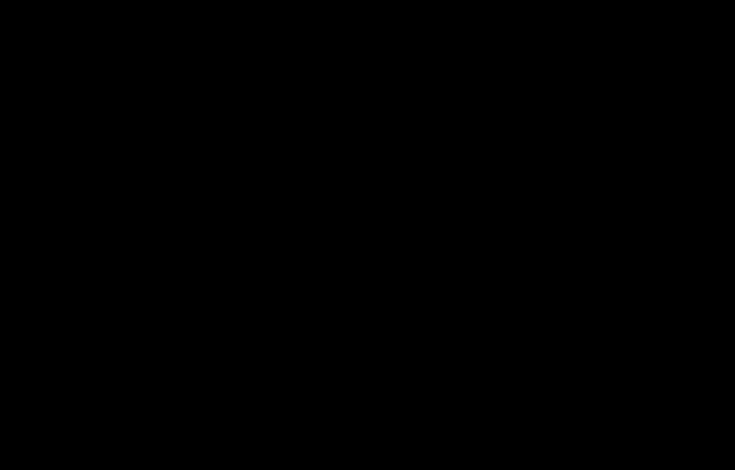
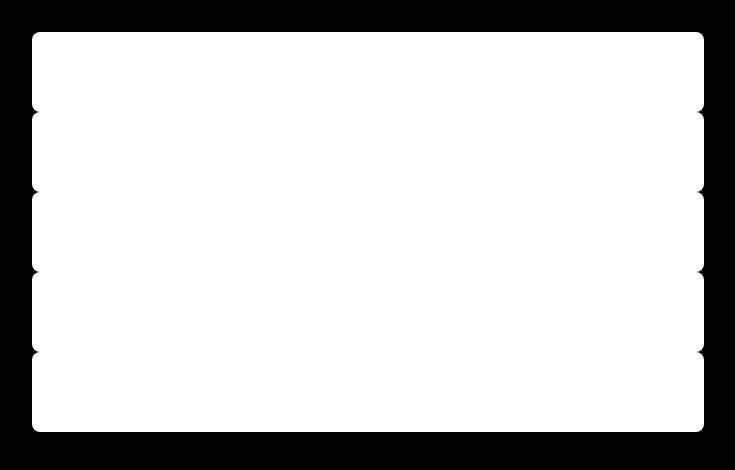
Before and after one commit to kv-n/kickit-react, a React (Create React App) app: page /profile in a window 1280 px wide. Shown: the top 470 px of the page, without its empty margins (0-735 px from the left). Built offline with nearby package versions, Linux system fonts and the light colour scheme.

Commit message:
adds input feilds on profile page

```diff
--- a/src/App.js
+++ b/src/App.js
@@ -3,6 +3,7 @@
 import './App.css';
 import ShowShoe from './Components/ShowShoe/ShowShoe'
 import ShoeIndex from './Components/ShoeIndex/ShoeIndex'
+import Profile from './Components/Profile/Profile'
 import { Route, Switch } from 'react-router-dom'
 import Splash from './Components/Landing/Landing'
 
@@ -39,7 +40,7 @@
           <Route exact path={'/'} component={() => <Splash />} />
           <Route exact path={'/shoes'} component={() => <ShoeIndex />} />
           <Route exact path={'/shoes/:id'} component={() => <ShowShoe />} />
-          <Route exact path={'/profile'} component={() => <div>this is the user profile route</div>} />
+          <Route exact path={'/profile'} component={() => <Profile />} />
         </Switch>
 
       </div>
--- a/src/Components/Profile/Profile.css
+++ b/src/Components/Profile/Profile.css
@@ -0,0 +1,15 @@
+.Profile-Container {
+    display: flex;
+    flex-direction: column;
+    padding: 2rem;
+}
+
+.Profile-Container input {
+    width: 40rem;
+    height: 3rem;
+    border: 0rem solid #fff;
+    border-radius: .5rem;
+    padding: 1rem;
+    outline: none;
+    font-size: 2rem;
+}
--- a/src/Components/Profile/Profile.js
+++ b/src/Components/Profile/Profile.js
@@ -1,10 +1,11 @@
 import React, { Component } from 'react';
+import '../Profile/Profile.css'
 
 class Profile extends Component {
     render(){
         return(
-            <div className="Profile-Container">
-                <forms>
+            <div>
+                <forms className="Profile-Container">
                     <input type="text" name="brand"/>
                     <input type="text" name="name"/>
                     <input type="text" name="description"/>
```
